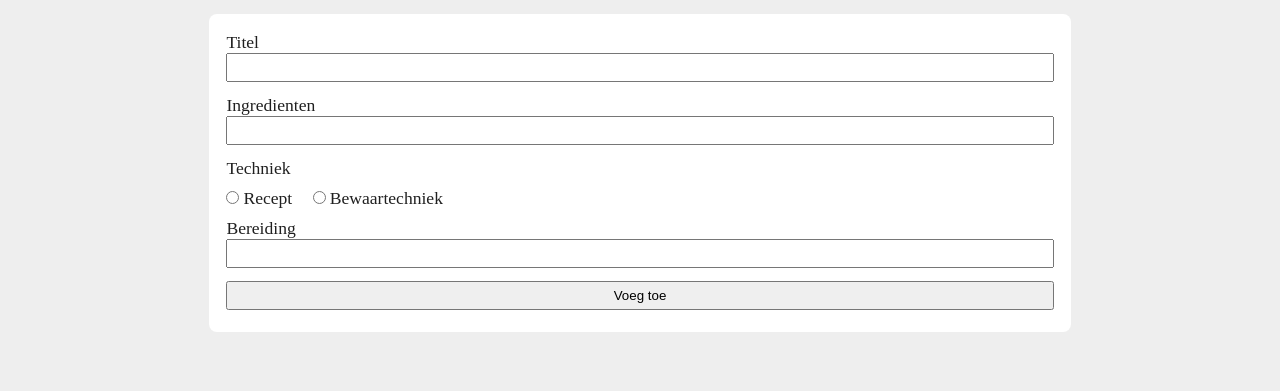
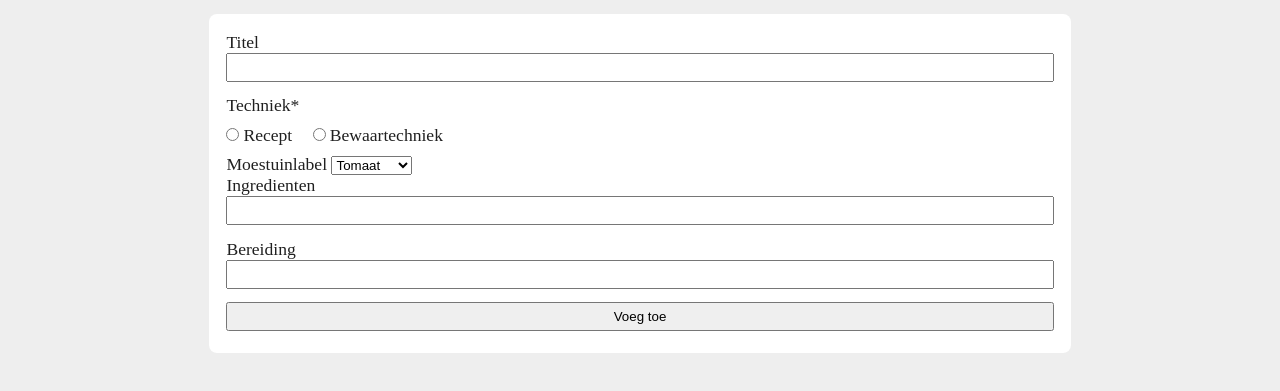
Before and after one commit to JowTgp/schoon-schip, a plain HTML site: page add.html in a window 1280 px wide. Shown: the part 157-548 px from the top of the page. Drawn offline with Linux system fonts and the light colour scheme; a web font is replaced by a local one.

Commit message:
toevoegen moestuinlabels html

```diff
--- a/add.html
+++ b/add.html
@@ -37,13 +37,23 @@
         <form class="add">
             <label for="titel">Titel</label>
             <input type="text" id="titel">
+            <p>Techniek*</p>
+            <div class="technieklabel">
+                <label for="techniekrecept"><input type="radio" name="techniek" id="techniekrecept" class="techniek" value="recept" required>Recept</label>
+                <label for="techiekbewaar"><input type="radio" name="techniek" id="techiekbewaar" class="techniek" value="bewaartechniek" required>Bewaartechniek</label>
+            </div>
+
+            <div>
+            <label for="moestuinlabel">Moestuinlabel</label>
+            <select name="moestuinlabel" id="moestuinlabel">
+                <option value="tomaat" label="Tomaat"></option>
+                <option value="courgette" label="Courgette"></option>
+                <option value="pompoen" label="Pompoen"></option>
+            </select>
+            </div>
+
             <label for="ingredienten">Ingredienten</label>
             <input type="text" id="ingredienten">
-            <p>Techniek</p>
-            <div class="technieklabel">
-                <label for="techniekrecept"><input type="radio" name="techniek" id="techniekrecept" class="techniek" value="recept">Recept</label>
-                <label for="techiekbewaar"><input type="radio" name="techniek" id="techiekbewaar" class="techniek" value="bewaartechniek">Bewaartechniek</label>
-            </div>
             <label for="bereiding">Bereiding</label>
             <input type="text" id="bereiding">
             <input type="submit" value="Voeg toe">
```
